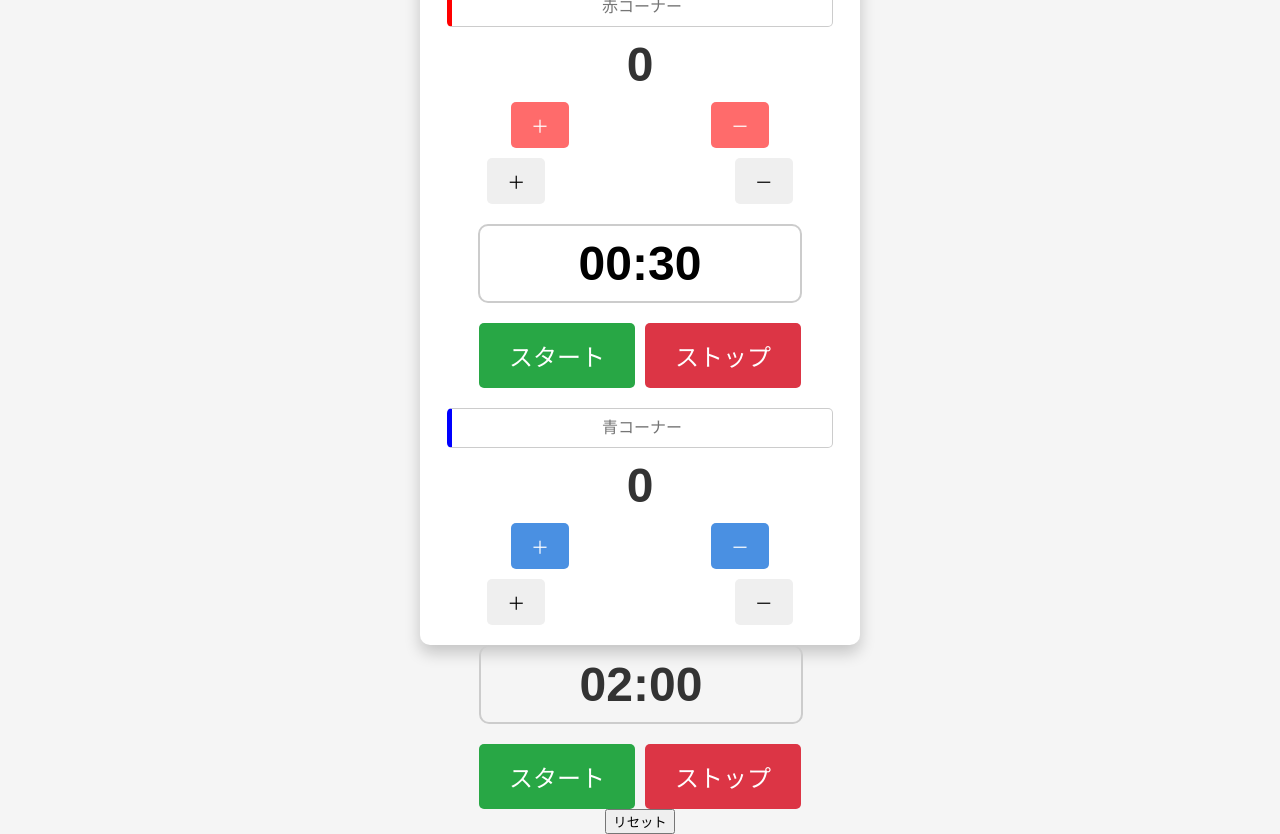
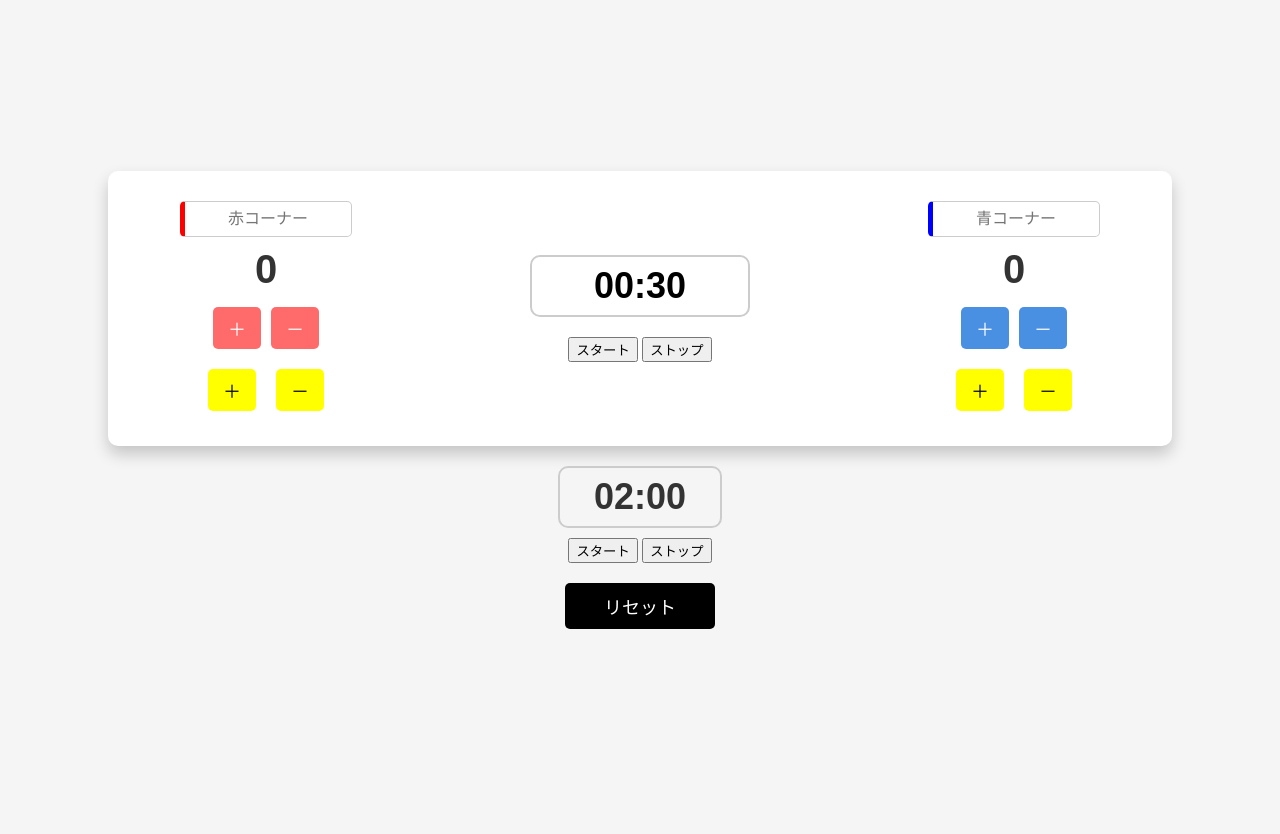
Before and after one commit to wanywanye/robo-one-referee-tool, a plain HTML site: page index.html in a window 1280 px wide. After the commit the page ends 800 px from the top, so only its background shows below. Drawn offline with Linux system fonts and the light colour scheme.

Commit message:
Update style.css
横画面用

```diff
--- a/style.css
+++ b/style.css
@@ -5,36 +5,44 @@ body {
     color: #333;
     margin: 0;
     display: flex;
+    flex-direction: column;
+    align-items: center;
     justify-content: center;
-    align-items: center;
     height: 100vh;
-    flex-direction: column;
 }
 
+/* 全体のレイアウト */
 .container {
     display: flex;
-    flex-direction: column;
+    justify-content: space-between;
     align-items: center;
-    width: 100%;
-    max-width: 400px;
+    width: 80%;
+    max-width: 1200px;
     padding: 20px;
     background-color: white;
     border-radius: 10px;
     box-shadow: 0 8px 16px rgba(0, 0, 0, 0.2);
 }
 
+/* コーナー設定 */
 .corner {
     display: flex;
     flex-direction: column;
     align-items: center;
     gap: 10px;
-    width: 100%;
+    width: 25%;
+}
+
+.red-corner, .blue-corner {
+    border-radius: 5px;
+    padding: 10px;
 }
 
 .player-input {
     font-size: 16px;
-    padding: 10px;
-    width: 90%;
+    padding: 8px;
+    width: 100%;
+    max-width: 150px;
     border-radius: 5px;
     border: 1px solid #ccc;
     text-align: center;
@@ -49,19 +57,22 @@ body {
 }
 
 .counter-display {
-    font-size: 48px;
+    font-size: 40px;
     font-weight: bold;
     color: #333;
+    text-align: center;
 }
 
-.button-group, .yellow-card-section {
+/* ボタン */
+.button-group {
     display: flex;
-    justify-content: space-around;
-    width: 100%;
+    justify-content: center;
+    gap: 10px;
+    margin: 5px 0;
 }
 
 .control-button, .yellow-card-button {
-    padding: 10px 20px;
+    padding: 8px 15px;
     font-size: 18px;
     border: none;
     cursor: pointer;
@@ -79,7 +90,7 @@ body {
     color: white;
 }
 
-.yellow-button {
+.yellow-card-button {
     background-color: yellow;
     color: black;
 }
@@ -92,28 +103,65 @@ body {
     background-color: #3a7bd5;
 }
 
-.yellow-button:hover {
+.yellow-card-button:hover {
     background-color: #ffeb3b;
+}
+
+/* イエローカード */
+.yellow-card-display {
+    display: flex;
+    gap: 4px;
+    justify-content: center;
+    align-items: center;
+}
+
+.yellow-card {
+    width: 18px;
+    height: 25px;
+    background-color: yellow;
+    border: 1px solid #333;
+    border-radius: 3px;
 }
 
 /* タイマー */
 .timer-section {
-    margin: 20px 0;
+    display: flex;
+    flex-direction: column;
+    align-items: center;
+    gap: 10px;
+    width: 30%;
+}
+
+.timer-input {
+    font-size: 36px;
+    font-weight: bold;
+    text-align: center;
+    width: 100%;
+    max-width: 200px;
+    padding: 8px;
+    border: 2px solid #ccc;
+    border-radius: 10px;
+    margin-bottom: 10px;
+}
+
+/* 2分間タイマーセクション */
+.two-minute-timer-section {
+    margin-top: 20px;
     display: flex;
     flex-direction: column;
     align-items: center;
 }
 
-.timer-input {
-    font-size: 48px;
+#two-minute-timer {
+    font-size: 36px;
     font-weight: bold;
     text-align: center;
     width: 100%;
-    max-width: 300px;
-    padding: 10px;
+    max-width: 200px;
+    padding: 8px;
     border: 2px solid #ccc;
     border-radius: 10px;
-    margin-bottom: 20px;
+    margin-bottom: 10px;
 }
 
 /* タイマー枠点滅 */
@@ -133,55 +181,23 @@ body {
     }
 }
 
-.timer-controls {
-    display: flex;
-    gap: 10px;
+/* リセットボタン */
+.reset-section {
+    margin-top: 20px;
 }
 
-.timer-button {
-    padding: 15px 30px;
-    font-size: 24px;
+.reset-button {
+    background-color: black;
+    color: white;
+    font-size: 18px;
+    padding: 10px 20px;
     border: none;
     border-radius: 5px;
     cursor: pointer;
-    transition: background-color 0.3s;
+    width: 150px;
+    text-align: center;
 }
 
-.large-button {
-    font-size: 28px;
-    padding: 20px 40px;
+.reset-button:hover {
+    background-color: #333;
 }
-
-.start-button {
-    background-color: #28a745;
-    color: white;
-}
-
-.start-button:hover {
-    background-color: #218838;
-}
-
-.stop-button {
-    background-color: #dc3545;
-    color: white;
-}
-
-.stop-button:hover {
-    background-color: #c82333;
-}
-
-/* イエローカード */
-.yellow-card-display {
-    display: flex;
-    gap: 5px;
-    justify-content: center;
-    align-items: center;
-}
-
-.yellow-card {
-    width: 20px;
-    height: 30px;
-    background-color: yellow;
-    border: 1px solid #333;
-    border-radius: 3px;
-}
```
